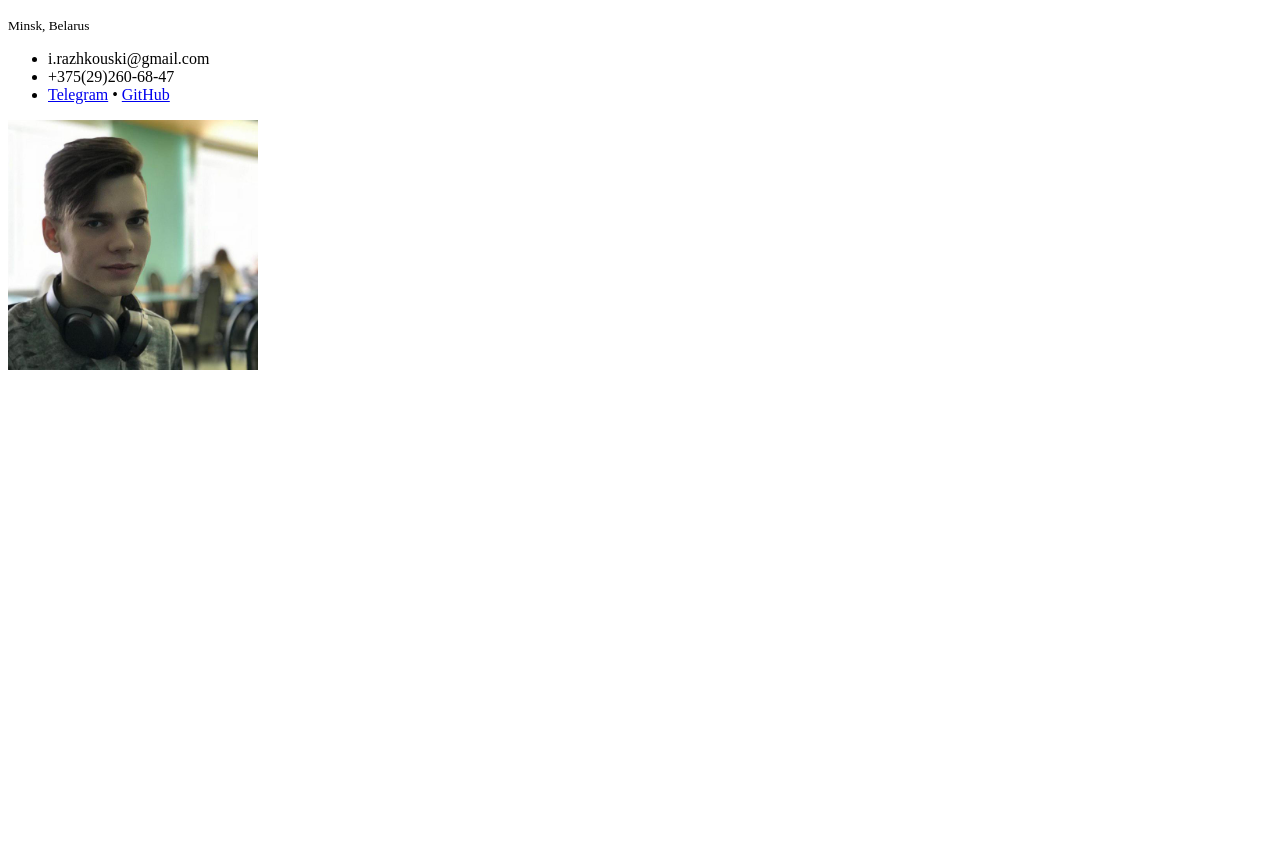
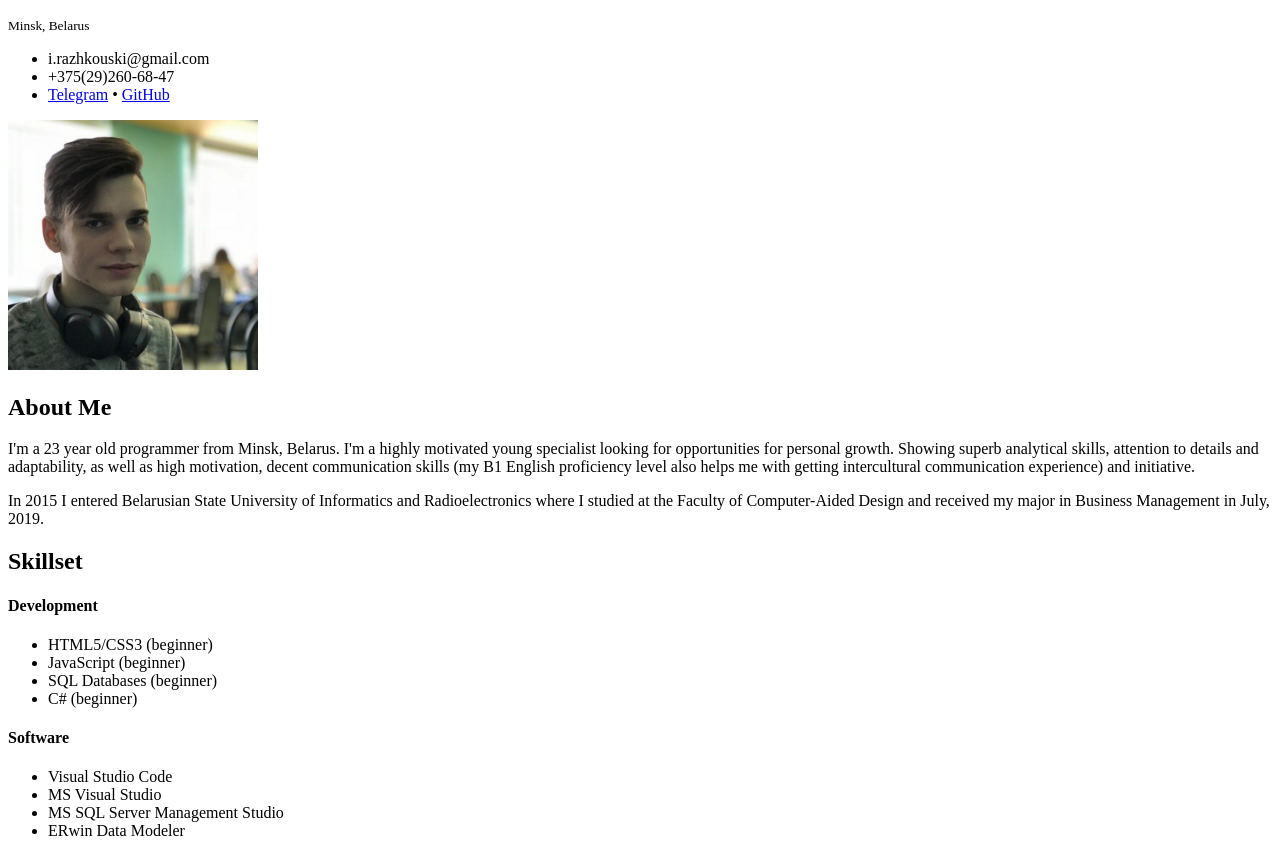
Before and after one commit to razhkouski/rsschool-cv, a plain HTML site: page index.html in a window 1280 px wide. Shown: the part 105-961 px from the top of the page. Before the commit the page ends 800 px from the top, so only its background shows below. Drawn offline with Linux system fonts and the light colour scheme.

Commit message:
feat: add info about myself and skillset

```diff
--- a/index.html
+++ b/index.html
@@ -22,6 +22,33 @@
           <img src="img/ilya-razhkouski.jpg" width="250" height="250" alt="Ilya Razhkouski. Photo for CV">
         </div>
       </header>
+      <section>
+        <h2>About Me</h2>
+        <p>I'm a 23 year old programmer from Minsk, Belarus. I'm a highly motivated young specialist looking for opportunities for personal growth.
+          Showing superb analytical skills, attention to details and adaptability, as well as high motivation, decent communication skills (my B1 English proficiency level also helps me with getting intercultural communication experience) and initiative.</p>
+        <p>In 2015 I entered Belarusian State University of Informatics and Radioelectronics where I studied at the Faculty of Computer-Aided Design and received my major in Business Management in July, 2019.</p>
+      </section>
+      <section class="clearfix">
+        <h2>Skillset</h2>
+        <div id="skills-development">
+          <h4>Development</h4>
+          <ul>
+            <li>HTML5/CSS3 (beginner)</li>
+            <li>JavaScript (beginner)</li>
+            <li>SQL Databases (beginner)</li>
+            <li>C# (beginner)</li>
+          </ul>
+        </div>
+        <div id="skills-software">
+          <h4>Software</h4>
+          <ul>
+            <li>Visual Studio Code</li>
+            <li>MS Visual Studio</li>
+            <li>MS SQL Server Management Studio</li>
+            <li>ERwin Data Modeler</li>
+          </ul>
+        </div>
+      </section>
     </main>
   </body>
 </html>
```
